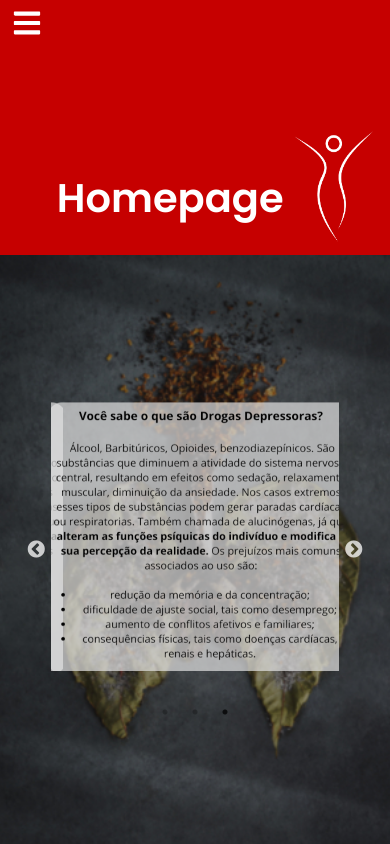
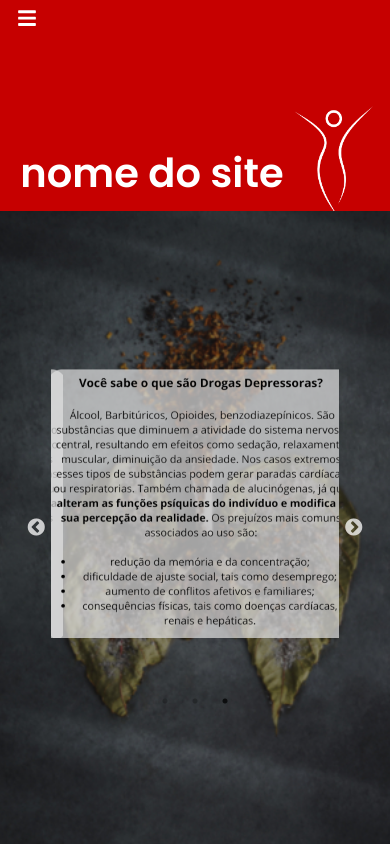
Before and after one commit to ymatzz/projeto-web-mobile, a Next.js app: page / in a window 390 px wide. Built offline with nearby package versions, Linux system fonts and the light colour scheme.

Commit message:
responsividade do header

```diff
--- a/src/app/ajuda/page.jsx
+++ b/src/app/ajuda/page.jsx
@@ -5,7 +5,6 @@ import { Container, ContentContainer, TextContainer, IconesContainer, SpanContai
 export default function Ajuda() {
     return (
         <Container className="corpoPadrao">
-            <Header text="Sobre" />
             <ContentContainer>
                 <TextContainer>
                     <h2>Os primeiros passos para sair do vício</h2>
--- a/src/app/curiosidades/page.jsx
+++ b/src/app/curiosidades/page.jsx
@@ -7,7 +7,6 @@ import Card from "@/components/Card";
 export default function Curiosidades() {
     return (
         <Container className="corpoPadrao">
-            <Header text="Informações" />
             <ContentContainer>
             <Text>
                 <span> O efeito das drogas e do álcool no corpo humano a longo prazo é profundamente prejudicial e pode causar danos irreversíveis em diversos sistemas do organismo. Tanto as drogas ilícitas quanto o álcool têm impactos negativos que se acumulam ao longo do tempo, afetando a saúde física, mental e emocional dos usuários.
--- a/src/app/globals.css
+++ b/src/app/globals.css
@@ -11,8 +11,10 @@
 }
 
 body{
+    display: flex;
+    flex-direction: column;
+    height: 100dvh;
     width: 100%;
-    height: 100vh;
 }
 
 .corpoPadrao{
--- a/src/app/layout.js
+++ b/src/app/layout.js
@@ -1,5 +1,6 @@
 import { Inter } from "next/font/google";
 import "./globals.css";
+import Header from "@/components/Header";
 
 const inter = Inter({ subsets: ["latin"] });
 
@@ -11,7 +12,10 @@ export const metadata = {
 export default function RootLayout({ children }) {
   return (
     <html lang="pt-br">
-      <body style={{'width': '100%', 'margin': 0}} className={inter.className}>{children}</body>
+      <body style={{'width': '100%', 'margin': 0}} className={inter.className}>
+        <Header />
+        {children}
+      </body>
     </html>
   );
 }
--- a/src/app/page.jsx
+++ b/src/app/page.jsx
@@ -14,7 +14,6 @@ export default function Home() {
 
   return (
     <Container className='corpoPadrao'>
-        <Header text="Homepage" />
         <CarrosselContainer>
             <Carroussel images={images} slideWidth="73%" slideHeight="50%" />
         </CarrosselContainer>
--- a/src/app/quiz/page.jsx
+++ b/src/app/quiz/page.jsx
@@ -7,7 +7,6 @@ import Card from "@/components/Card";
 export default function Quiz() {
     return (
         <Container className="corpoPadrao">
-            <Header text="Quiz" />
             <TextContainer>
                 <span>Mussum Ipsum, cacilds vidis litro abertis. Não sou faixa preta cumpadi, sou preto inteiris, inteiris. Quem num gosta di mim que vai caçá sua turmis!</span>
             </TextContainer>
--- a/src/components/Header/index.jsx
+++ b/src/components/Header/index.jsx
@@ -4,7 +4,7 @@ import { Container, NavHeader, ContentContainer } from './style';
 import { FaBars } from "react-icons/fa";
 import Sidebar from '../Sidebar';
 
-export default function Header({text}) {
+export default function Header() {
     const [siderBar, setSideBar] = useState(false);
     const showSideBar = () => setSideBar(!siderBar);
 
@@ -12,9 +12,9 @@ export default function Header({text}) {
         <Container>
                 <NavHeader>
                     <ContentContainer>
-                        <FaBars onClick={showSideBar} />
+                        <FaBars onClick={showSideBar} className='icon' />
                         <div className='titulo'>
-                            <h2>{text}</h2>
+                            <h2>nome do site</h2>
                             <img src="corpo.png" />
                         </div>
                     </ContentContainer>
--- a/src/components/Header/style.js
+++ b/src/components/Header/style.js
@@ -2,9 +2,11 @@
 import styled from 'styled-components';
 
 export const Container = styled.div`
+    min-height: 25%;
+    @media screen and (min-width: 600px){
+        min-height: 15%;
+    }
     width: 100%;
-    height: 100%;
-    max-height: 255px;
     display: flex;
     justify-content: center;
 `
@@ -17,18 +19,45 @@ export const NavHeader = styled.div`
     align-items: start;
     background-color: #C60000;
     padding: 8px;
+`
 
+export const ContentContainer = styled.div`
+    width: 100%;
+    height: 100%;
+    display: flex;
+    flex-direction: column;
+    gap: 35%;
+    @media screen and (min-width: 600px){
+        gap: 0;
+    }
+    .icon {
+        color: white;
+        @media screen and (min-width: 600px){
+            min-width: 30px;
+            min-height: 30px;
+        }
+        width: 30px;
+        height: 30px;
+        margin-left: 4px;
+        cursor: pointer;
+    }
     img{
         background-size: cover;
         max-width: 100%;
         height: 137px;
         object-fit: cover;
         margin-bottom: -30.5px;
-        padding-left: -60px;
+        @media screen and (min-width: 600px){
+            height: 120px;
+        }
     }
 
     .titulo{
         display: flex;
+        @media screen and (min-width: 600px){
+            justify-content: center;
+            align-items: center;
+        }
         justify-content: flex-end;
         align-items: end;
         h2{
@@ -38,18 +67,3 @@ export const NavHeader = styled.div`
         }
     }
 `
-
-export const ContentContainer = styled.div`
-    width: 100%;
-    height: 100%;
-    display: flex;
-    flex-direction: column;
-    gap: 35%;
-    > svg {
-        color: white;
-        width: 30px;
-        height: 30px;
-        margin-left: 4px;
-        cursor: pointer;
-    }
-`
```
